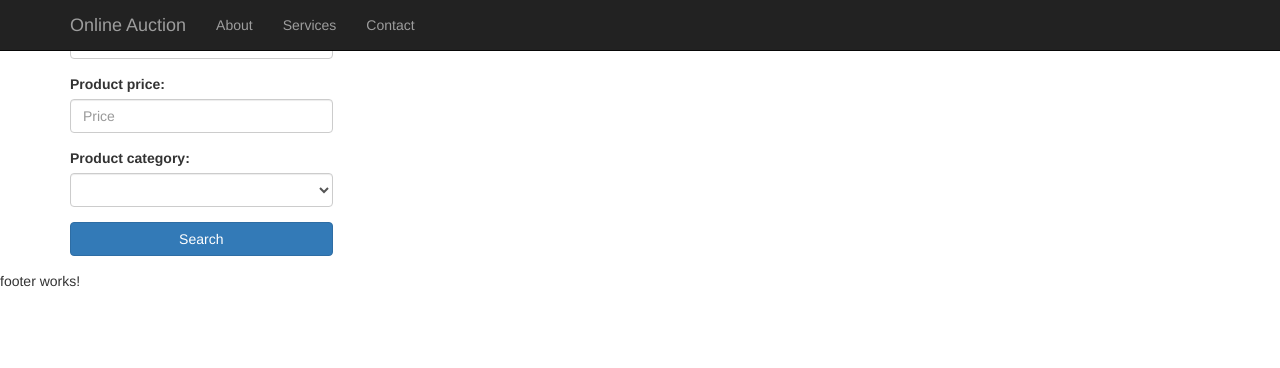
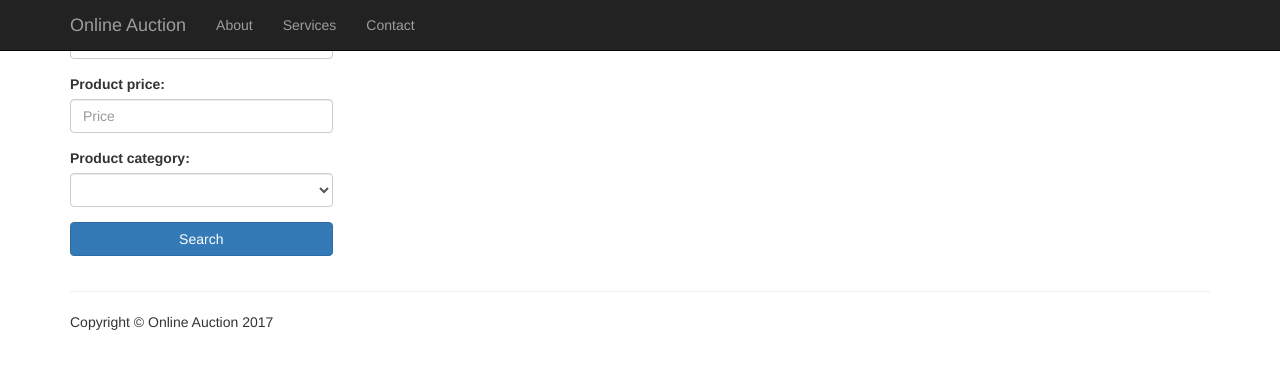
Before and after one commit to gatezh/Auction-app, an Angular app: page / in a window 1280 px wide. Shown: the top 368 px of the page. Built offline with nearby package versions, Linux system fonts and the light colour scheme.

Commit message:
Add FooterComponent template

```diff
--- a/src/app/footer/footer.component.html
+++ b/src/app/footer/footer.component.html
@@ -1,3 +1,10 @@
-<p>
-  footer works!
-</p>
+<div class="container">
+  <hr>
+  <footer>
+    <div class="row">
+      <div class="col-lg-12">
+        <p>Copyright &copy; Online Auction 2017</p>
+      </div>
+    </div>
+  </footer>
+</div>
```
